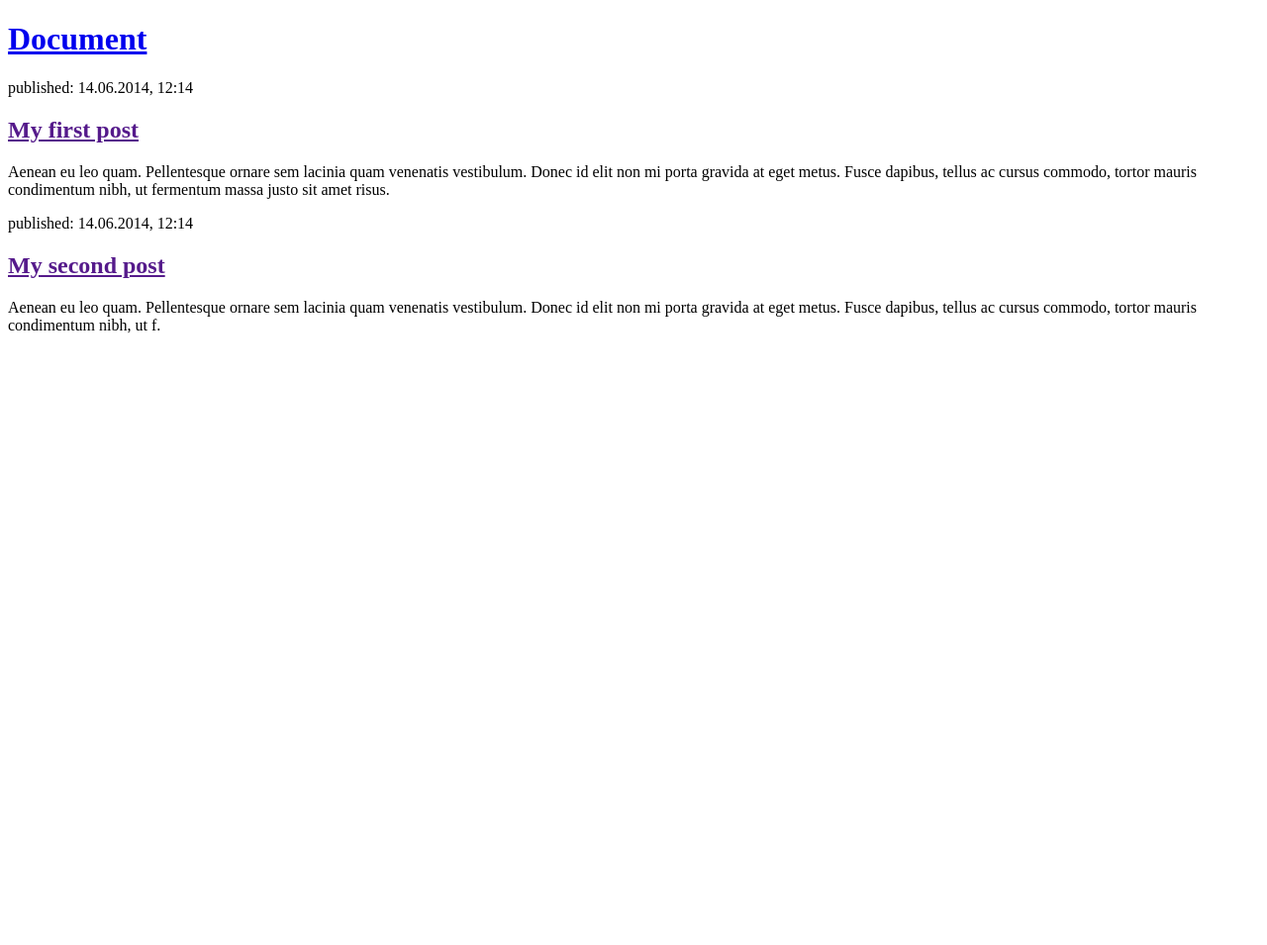
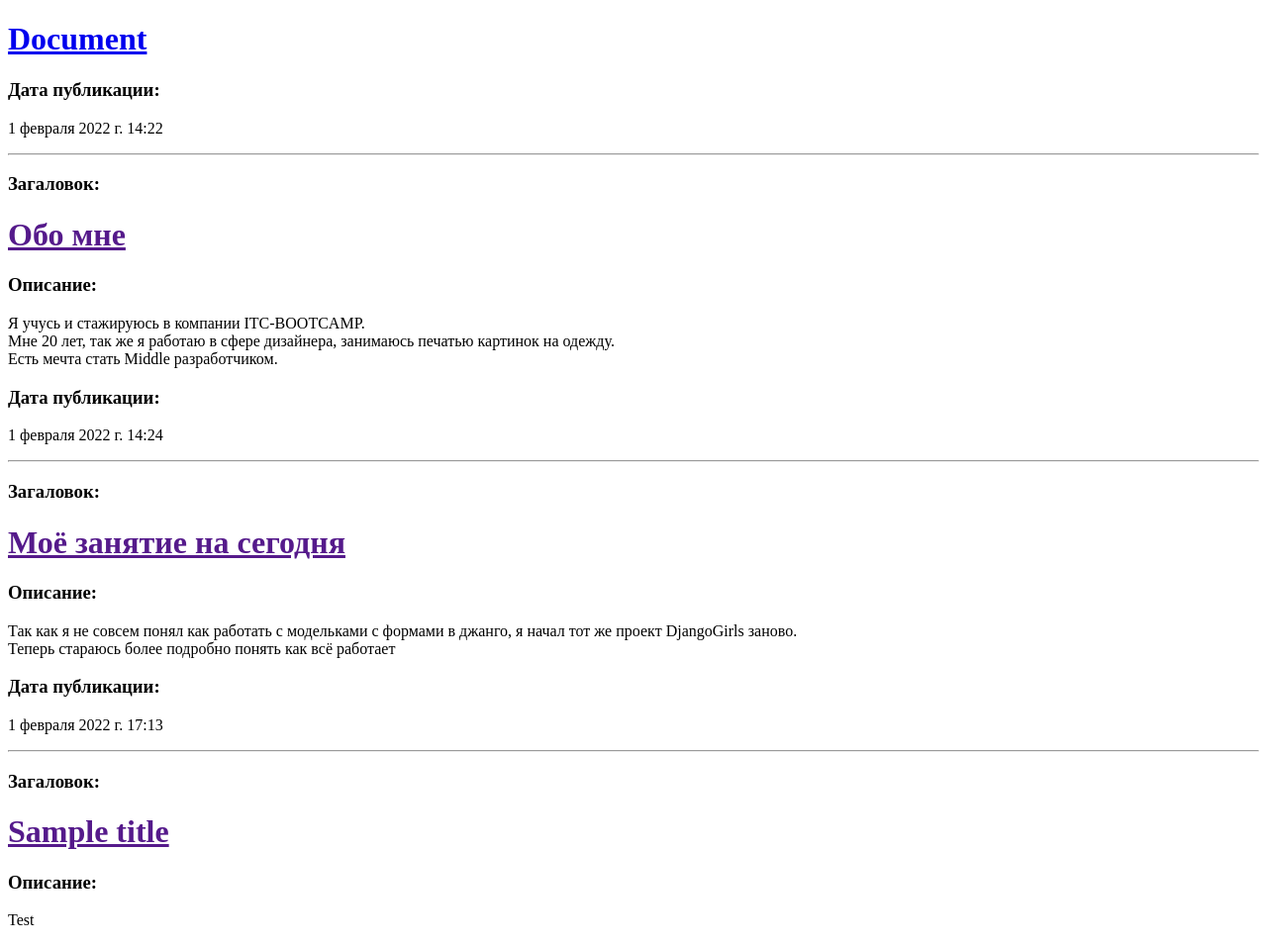
Before and after one commit to Ciber-401/Crad, a Django app: page / in a window 1280 px wide. Shown: the whole page at 99% size. Before the commit the page ends 337 px from the top, so only its background shows below. Run offline with Django 4.2, Linux system fonts and the light colour scheme; data comes from the database, SQL or seed files in the repository; both versions use the stored data as it was after the commit.

Commit message:
Изменены шаблоны для отображения сообщений из базы данных.

```diff
--- a/djangogirls/mysite/templates/mysite/post_list.html
+++ b/djangogirls/mysite/templates/mysite/post_list.html
@@ -6,33 +6,21 @@
           content="width=device-width, user-scalable=no, initial-scale=1.0, maximum-scale=1.0, minimum-scale=1.0">
     <meta http-equiv="X-UA-Compatible" content="ie=edge">
       <title>Home</title>
+    <link rel="stylesheet" href="">
     </head>
     <body>
         <div>
             <h1><a href="/">Document</a></h1>
         </div>
 
-        <div>
-            <p>published: 14.06.2014, 12:14</p>
+   {% for post in posts %}
+       <div>
+        <h3>Дата публикации:</h3><p> {{ post.published_date }}</p>
+           <hr>
+       <h3>Загаловок:</h3> <h1> <a href="">  {{ post.title }}</a></h1>
+       <h3 >Описание:</h3> <p>  {{ post.text|linebreaksbr }} </p>
+       </div>
+   {% endfor %}
 
-            <h2><a href="">My first post</a></h2>
-
-            <p>Aenean eu leo quam. Pellentesque ornare sem lacinia quam
-                venenatis vestibulum. Donec id elit non mi porta gravida at eget metus. Fusce dapibus,
-                tellus ac cursus commodo, tortor mauris condimentum nibh,
-                ut fermentum massa justo sit amet risus.
-            </p>
-        </div>
-
-        <div>
-            <p>published: 14.06.2014, 12:14</p>
-
-            <h2><a href="">My second post</a></h2>
-
-            <p>Aenean eu leo quam. Pellentesque ornare sem lacinia quam venenatis
-                vestibulum. Donec id elit non mi porta gravida at eget metus. Fusce dapibus, tellus ac
-                cursus commodo, tortor mauris condimentum nibh, ut f.
-            </p>
-        </div>
     </body>
 </html>
--- a/djangogirls/mysite/views.py
+++ b/djangogirls/mysite/views.py
@@ -1,8 +1,12 @@
 from django.shortcuts import render
+from .models import Post
+from django.utils import timezone
 
 
 def post_list(request):
-    return render(request, 'mysite/post_list.html', {})
+
+    posts = Post.objects.filter(published_date__lte=timezone.now()).order_by('published_date')
+    return render(request, 'mysite/post_list.html', {'posts': posts})
 
 
 # def post_list(request):
```
Also changed, not shown: djangogirls/db.sqlite3, 1 other file.
